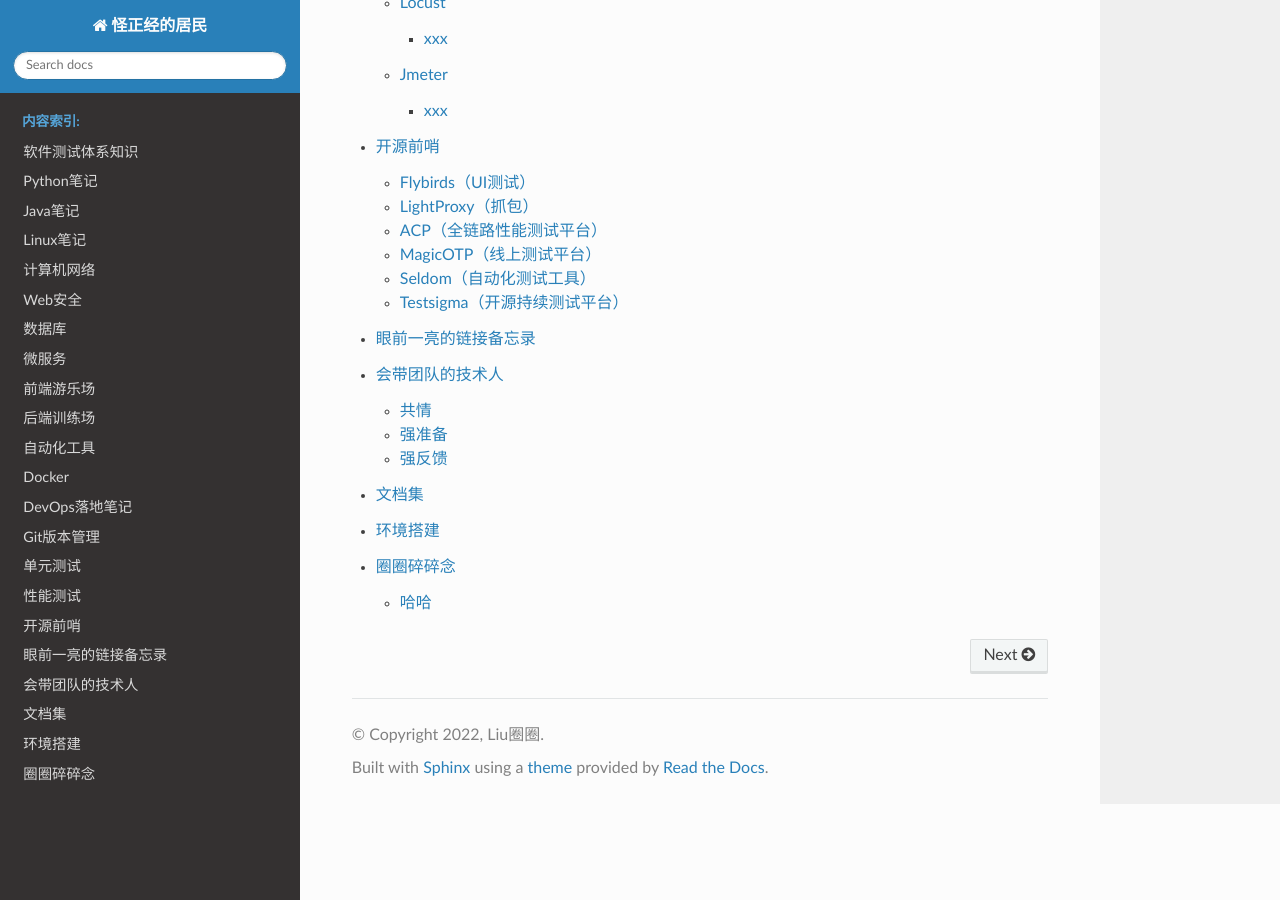
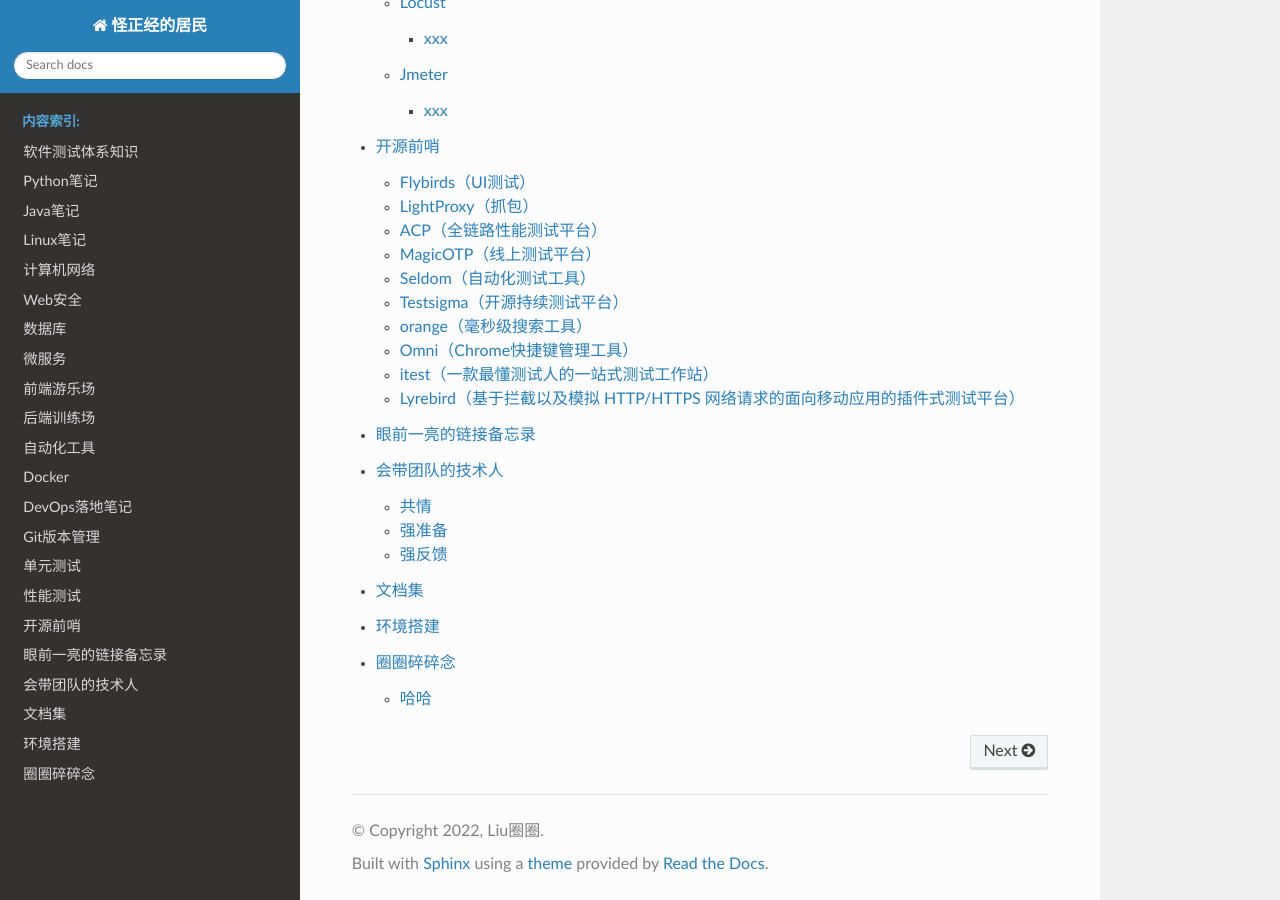
Before and after one commit to LLY600/readthedoc, a Sphinx documentation site: the page built from source/index.rst, in a window 1280 px wide and 900 px high, scrolled down 5853 px. Built offline with Sphinx 7.4.7 and the Read the Docs theme 2.0.0, drawn with Linux system fonts in a browser that asks for light colours; pages that are not in the unit, such as notebooks, are missing from menus.

Commit message:
增加开源项目

```diff
--- a/source/开源前哨/项目列表.md
+++ b/source/开源前哨/项目列表.md
@@ -14,3 +14,12 @@
 #### Testsigma（开源持续测试平台）
 -官网：[https://github.com/testsigmahq/testsigma]()
 -注册：[https://testsigma.com/signup]()
+#### orange（毫秒级搜索工具）
+- 官网：[https://github.com/naaive/orange/releases]()
+#### Omni（Chrome快捷键管理工具）
+- 官网：[https://github.com/alyssaxuu/omni]()
+- 参考：[https://mp.weixin.qq.com/s/Tub2mL2TVNdxewVYgzDilA]()
+#### itest（一款最懂测试人的一站式测试工作站）
+- 官网：[http://120.78.0.137/itest/index.htm]()
+#### Lyrebird（基于拦截以及模拟 HTTP/HTTPS 网络请求的面向移动应用的插件式测试平台）
+- 官网：[https://github.com/Meituan-Dianping/lyrebird]()
```
